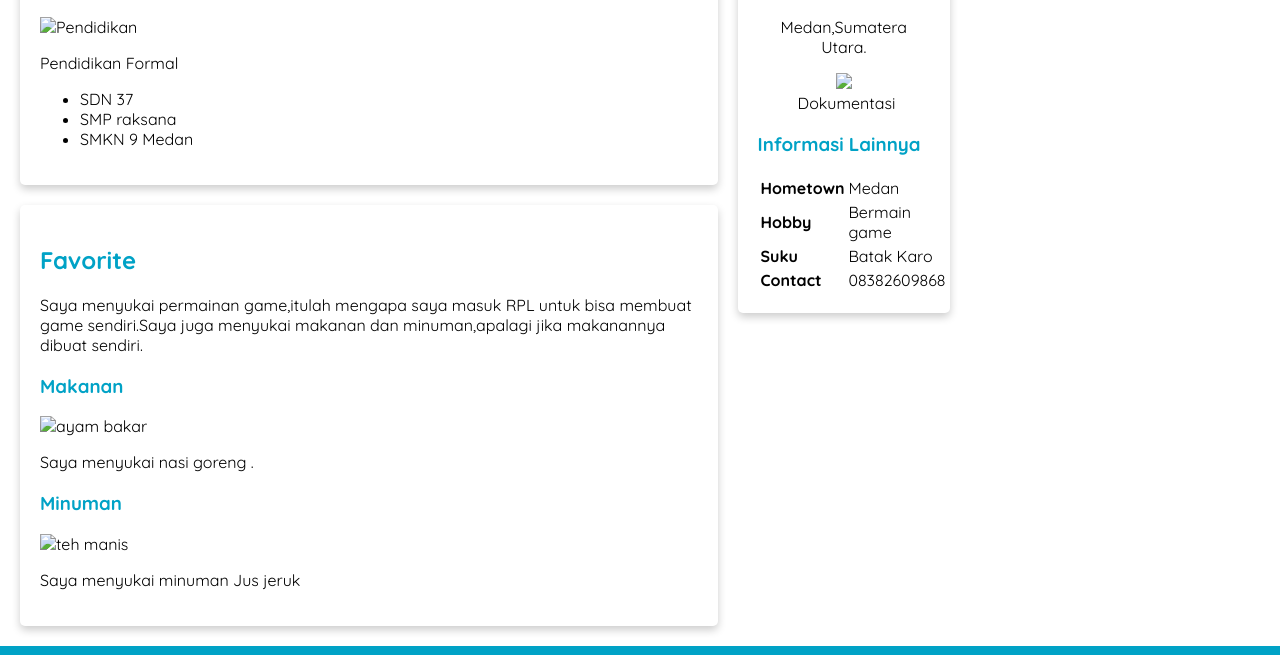
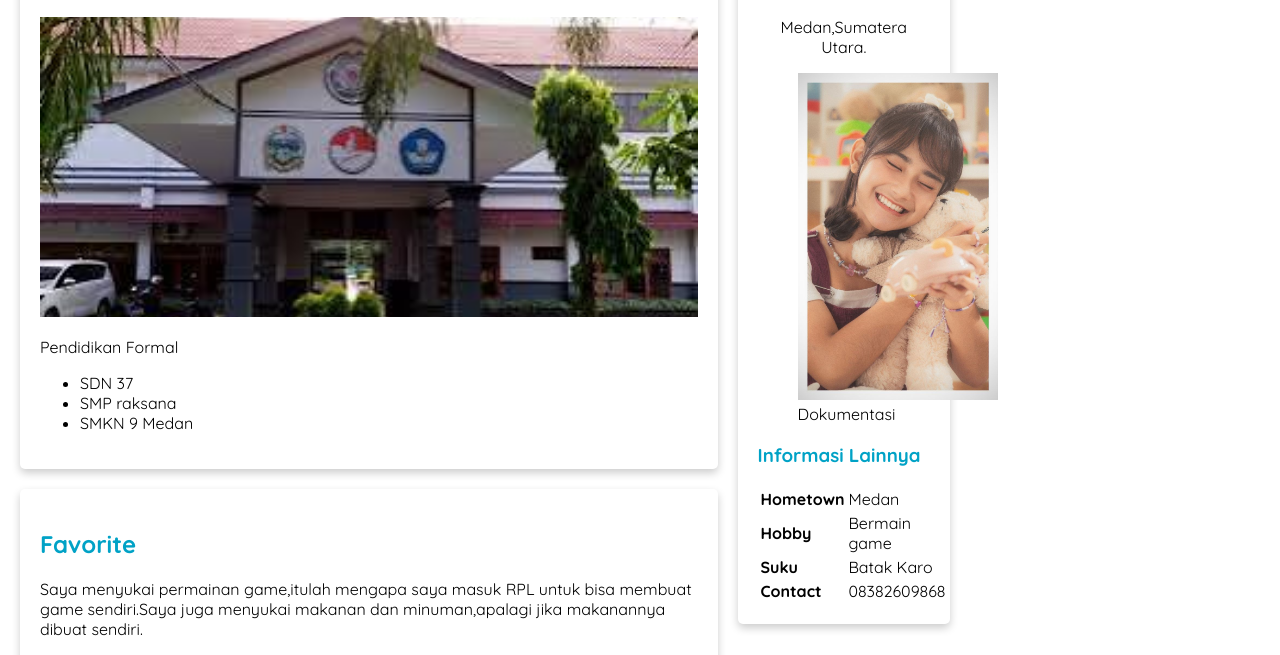
Before and after one commit to Rioferdinan25/Rioferdinan, a plain HTML site: page index.html in a window 1280 px wide. Shown: the part 688-1343 px from the top of the page. Drawn offline with Linux system fonts and the light colour scheme; files that its build step writes are made by us from their sources.

Commit message:
Update index.html

```diff
--- a/index.html
+++ b/index.html
@@ -6,7 +6,7 @@
     <title>Profile</title>
 
     <!-- My Own Styles -->
-    <link rel="stylesheet" href="styles/style.css" />
+    <link rel="stylesheet" href="style.css" />
     <!-- Google Fonts -->
     <link rel="preconnect" href="https://fonts.googleapis.com" />
     <link rel="preconnect" href="https://fonts.gstatic.com" crossorigin />
@@ -48,7 +48,7 @@
       <div id="content">
         <article id="Personal" class="card">
           <h2>Personal</h2>
-          <img src="image/Pesonal.jpg" alt="Personal" class="featured-image" />
+          <img src="Pesonal.jpg" alt="Personal" class="featured-image" />
           <p>
             Halo saya rio saya lahir di Medan,Sumatera Utara.Saya lahir tanggal 25/11/2007. Sejak kecil saya sudah tumbuh di kota Medan sampai saat ini.Saya anak kedua dari tiga bersaudara. Saya sangat senang dengan Game dan apapun tentang Game.
           </p>
@@ -56,7 +56,7 @@
         <div id="content">
           <article id="Pendidikan" class="card">
             <h2>Pendidikan</h2>
-            <img src="image/smk.jpg" alt="Pendidikan" class="featured-image" />
+            <img src="smk.jpg" alt="Pendidikan" class="featured-image" />
           <p>Pendidikan Formal</p>
             <ul>
               <li>SDN 37</li>
@@ -71,14 +71,14 @@
 
           <section>
             <h3>Makanan</h3>
-            <img src="image/Ayam.jpg" alt="ayam bakar" class="featured-image" />
+            <img src="Ayam.jpg" alt="ayam bakar" class="featured-image" />
 
             <p>Saya menyukai nasi goreng .</p>
           </section>
 
           <section>
             <h3>Minuman</h3>
-            <img src="image/Jus.jpg" alt="teh manis" class="featured-image" />
+            <img src="Jus.jpg" alt="teh manis" class="featured-image" />
             <p>
               Saya menyukai minuman Jus jeruk
             </p>
@@ -93,7 +93,7 @@
             <h2>Rio ferdinan</h2>
             <p>Medan,Sumatera Utara.</p>
             <figure>
-              <img src="image/Saya.jpg" />
+              <img src="Saya.jpg" />
               <figcaption>Dokumentasi</figcaption>
             </figure>
           </header>
```
